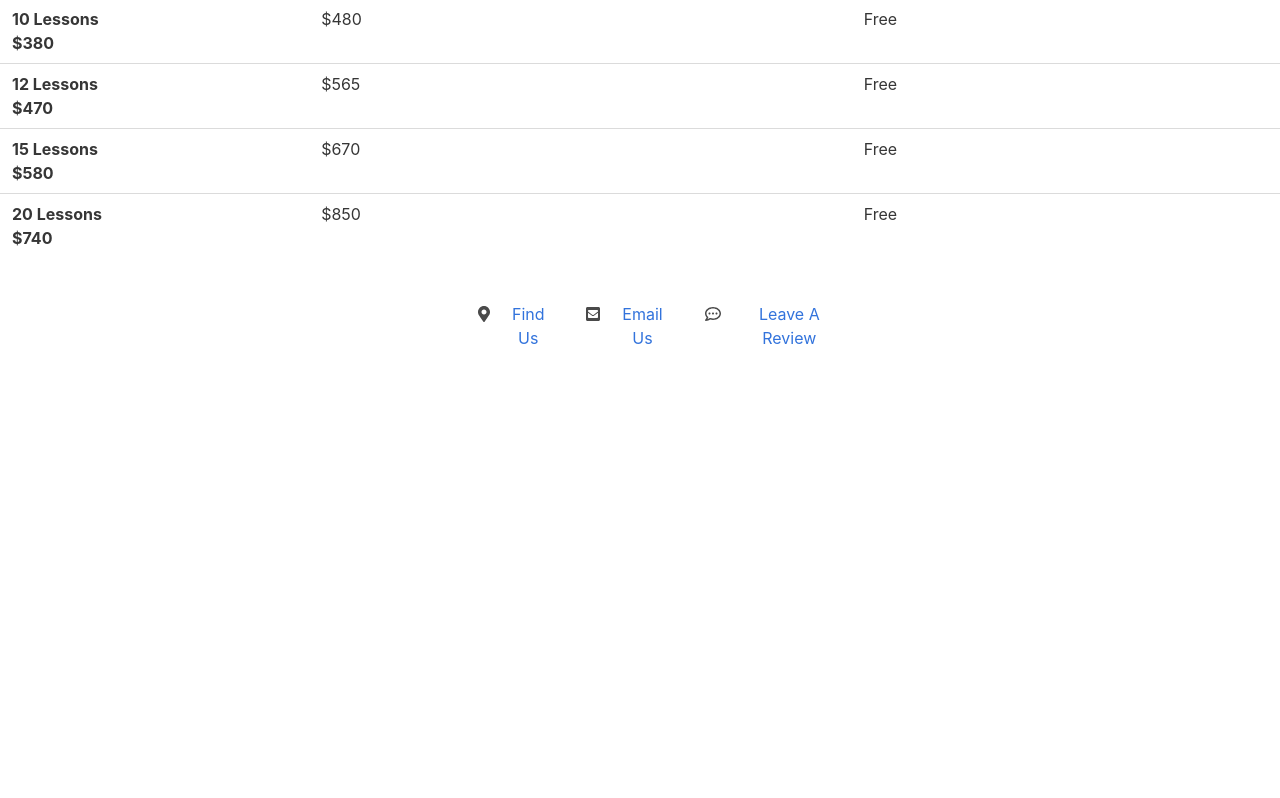
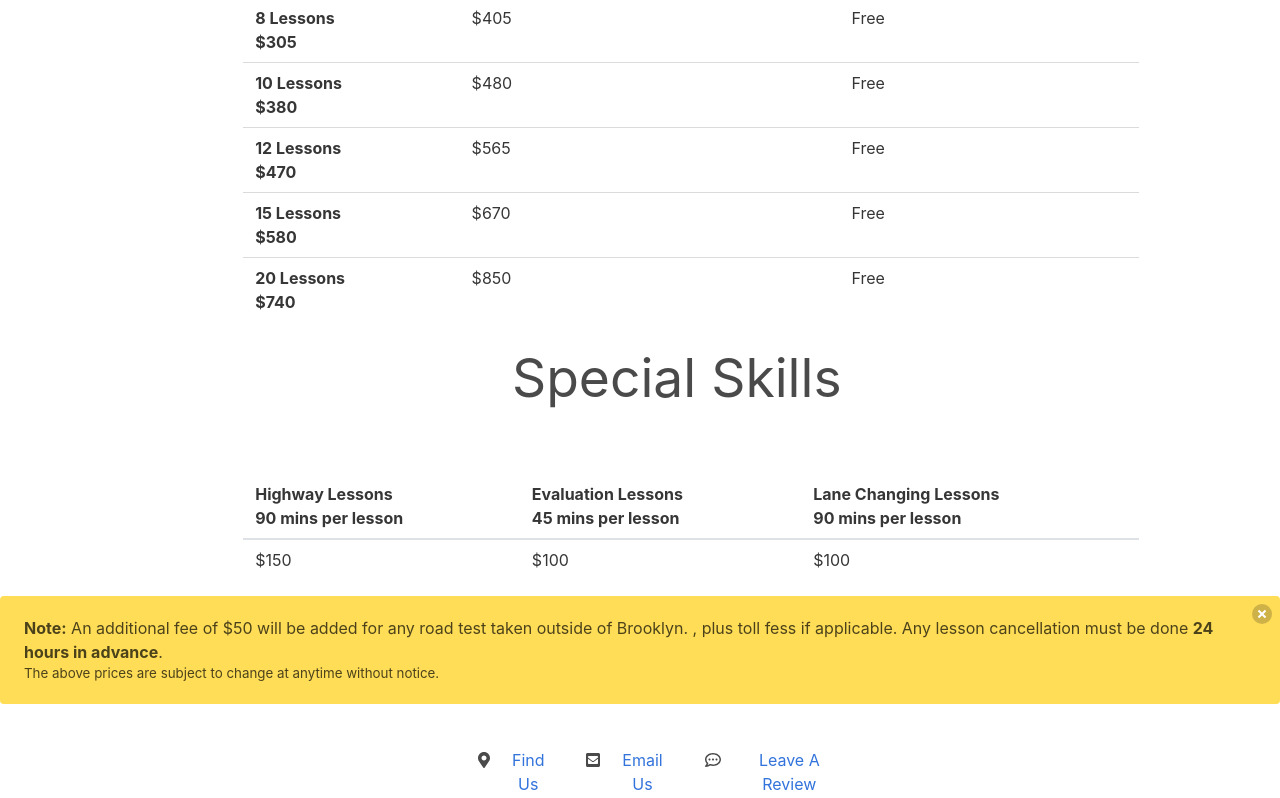
Before and after one commit to niecey0123/auto-school-app, a React (Create React App) app: page /package-deals in a window 1280 px wide. Shown: the part 335-1133 px from the top of the page. Before the commit the page ends 800 px from the top, so only its background shows below. Built offline with nearby package versions, Linux system fonts and the light colour scheme.

Commit message:
reviews section started

```diff
--- a/public/index.html
+++ b/public/index.html
@@ -32,6 +32,8 @@
 
     <noscript>You need to enable JavaScript to run this app.</noscript>
     <div id="root"></div>
+
+
     <!--
       This HTML file is a template.
       If you open it directly in the browser, you will see an empty page.
--- a/src/App.js
+++ b/src/App.js
@@ -7,6 +7,7 @@ import { Switch, Route } from 'react-router'
 import Contact from './components/Contact/Contact'
 import Home from './components/Home/Home';
 import Packages from './components/Packages/Packages';
+import About from './components/About/About';
 
 
 
@@ -20,6 +21,8 @@ function App() {
 
 <Route exact path="/contact" component={Contact} />
 <Route exact path="/package-deals" component={Packages} />
+<Route exact path="/about" component={About} />
+
 
 </Switch>
 
--- /dev/null
+++ b/src/components/About.css
@@ -0,0 +1,16 @@
+
+.fact{
+    font-size: 25pt;
+    color: #337AFF;
+}
+.fact-info{
+    font-size: 18pt;
+    text-align: justify;
+}
+
+.facts{
+    width: 70vw;
+    height: 70vh;
+    margin-left: 17%;
+
+}
--- /dev/null
+++ b/src/components/About/About.js
@@ -0,0 +1,45 @@
+import React from 'react';
+import '../About.css'
+
+const About =()=>{
+    return(
+    <div>
+    <section className="section">
+    <div className="container">
+      <h1 className="title">About Us</h1>
+    </div>
+   </section>
+
+<div className="facts">
+  <h1 className="fact">Utopia Auto School Is Licensed By The State Of New York</h1>
+  <br></br>
+    <p className="fact-info" >
+    We are located in the FlatBush section of Brooklyn and proudly serve the 5 boroughs and surrounding areas.
+    </p>
+
+  <br></br>
+
+  <h1 className="fact">What We Offer To Our Customers</h1>
+  <br></br>
+  <p  className="fact-info" >
+  We offer professional driving instruction throughout the week including Saturdays and Sundays, mornings and evenings. We secure road test appointments and provide you with dependable easy to control vehicles for your road test.
+  </p>
+
+  <br></br>
+
+  <h1 className="fact">Customer Appreciation</h1>
+  <br></br>
+  <p  className="fact-info" >
+  Thank you so much for choosing the Utopia Auto School. We truly value you and look forward to providing you with great quality professional driving instruction.
+  </p>
+
+
+  </div>
+  {/* <img id="car1" src={require('../../images/car1.png')} alt="design"/> */}
+
+ </div>
+    )
+}
+
+
+export default About;
--- /dev/null
+++ b/src/components/Packages.css
@@ -0,0 +1,13 @@
+.table{
+    margin-top: 5%;
+    width: 70vw;
+    margin-left: 19%;
+}
+#special{
+    margin-left: 40%;
+    font-size: 40pt;
+}
+
+#finePrint{
+    font-size: 10pt;
+}
--- a/src/components/Packages/Packages.js
+++ b/src/components/Packages/Packages.js
@@ -1,9 +1,10 @@
 import React from 'react';
-
+import '../Packages.css'
 
 const Packages =()=>{
     return(
-        <table class="table">
+        <div className="table-container">
+        <table className="table">
         <thead>
           <tr>
             <th scope="col">Driving Lessons</th>
@@ -59,6 +60,39 @@ const Packages =()=>{
 
         </tbody>
       </table>
+
+        <h2 id="special">Special Skills</h2>
+      <div>
+      <table className="table">
+        <thead>
+          <tr>
+            <th scope="col">Highway Lessons<br></br>
+            90 mins per lesson</th>
+            <th scope="col">Evaluation Lessons <br></br>
+            45 mins per lesson</th>
+            <th scope="col">Lane Changing Lessons<br></br>
+            90 mins per lesson</th>
+          </tr>
+        </thead>
+        <tbody>
+          <tr>
+            <td>$150</td>
+            <td>$100</td>
+            <td>$100</td>
+          </tr>
+
+          </tbody>
+          </table>
+      </div>
+
+      <div className="notification is-warning">
+        <button className="delete"></button>
+        <strong>Note:</strong> An additional fee of $50 will be added for any road test taken outside of Brooklyn.
+         , plus toll fess if applicable. Any lesson cancellation must be done <strong>24 hours in advance</strong>.<p id="finePrint">
+           The above prices are subject to change at anytime without notice.
+         </p>
+    </div>
+      </div>
     )
 }
 
--- a/src/components/Promotions.css
+++ b/src/components/Promotions.css
@@ -1,7 +1,7 @@
 .promo{
     width: 100vw;
     height: 500px;
-    border: solid black;
+    border: solid orange;
     background-color: orange;
 
 }
```
Also changed, not shown: src/images/car1.png (added).
